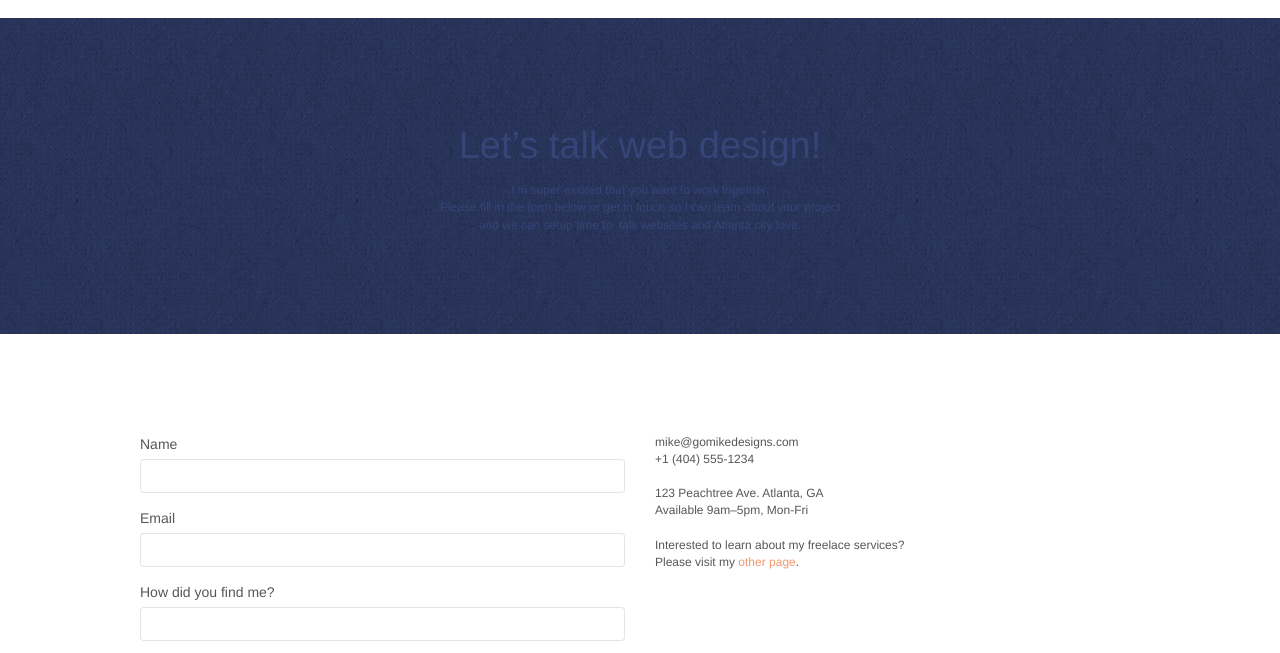
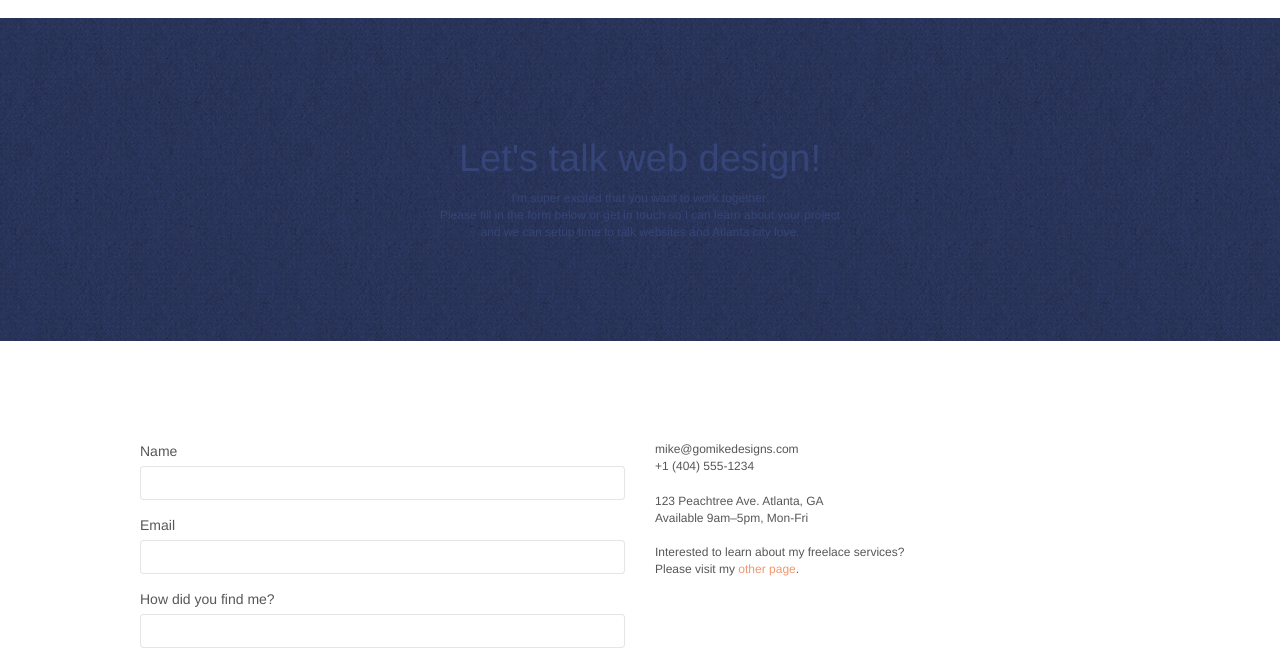
Before and after one commit to fbarb1998/GoMikeDesign, a plain HTML site: page contact.html in a window 1280 px wide. Shown: the part 80-733 px from the top of the page. Drawn offline with Linux system fonts and the light colour scheme.

Commit message:
bloc 6 changed text font

```diff
--- a/contact.html
+++ b/contact.html
@@ -58,22 +58,20 @@
 		<!-- bloc-0 END -->
 
 		<!-- bloc-6 -->
-		<div class="bloc bg-dots-bg bg-repeat bgc-dark-slate-blue d-bloc bloc-bg-texture texture-paper" id="bloc-6">
+		<header class="bloc bg-dots-bg bg-repeat bgc-dark-slate-blue d-bloc bloc-bg-texture texture-paper">
 			<div class="container bloc-lg">
 				<div class="row">
 					<div class="col-sm-12">
-						<p class="text-center hero-bloc-text tc-white">
-							Let&rsquo;s talk web design!
-						</p>
+						<h1 class="text-center hero-bloc-text tc-white">Let's talk web design!</h1>
 						<p class="text-center mg-lg tc-white tight-width-whitespace">
-							I&rsquo;m super excited that you want to work together.<br>Please fill in the form below or
-							get in touch so I can learn about your project <br>and we can setup time to &nbsp;talk
+							I'm super excited that you want to work together.<br>Please fill in the form below or
+							get in touch so I can learn about your project <br>and we can setup time to talk
 							websites and Atlanta city love.
 						</p>
 					</div>
 				</div>
 			</div>
-		</div>
+		</header>
 		<!-- bloc-6 END -->
 
 		<!-- bloc-7 -->
```
